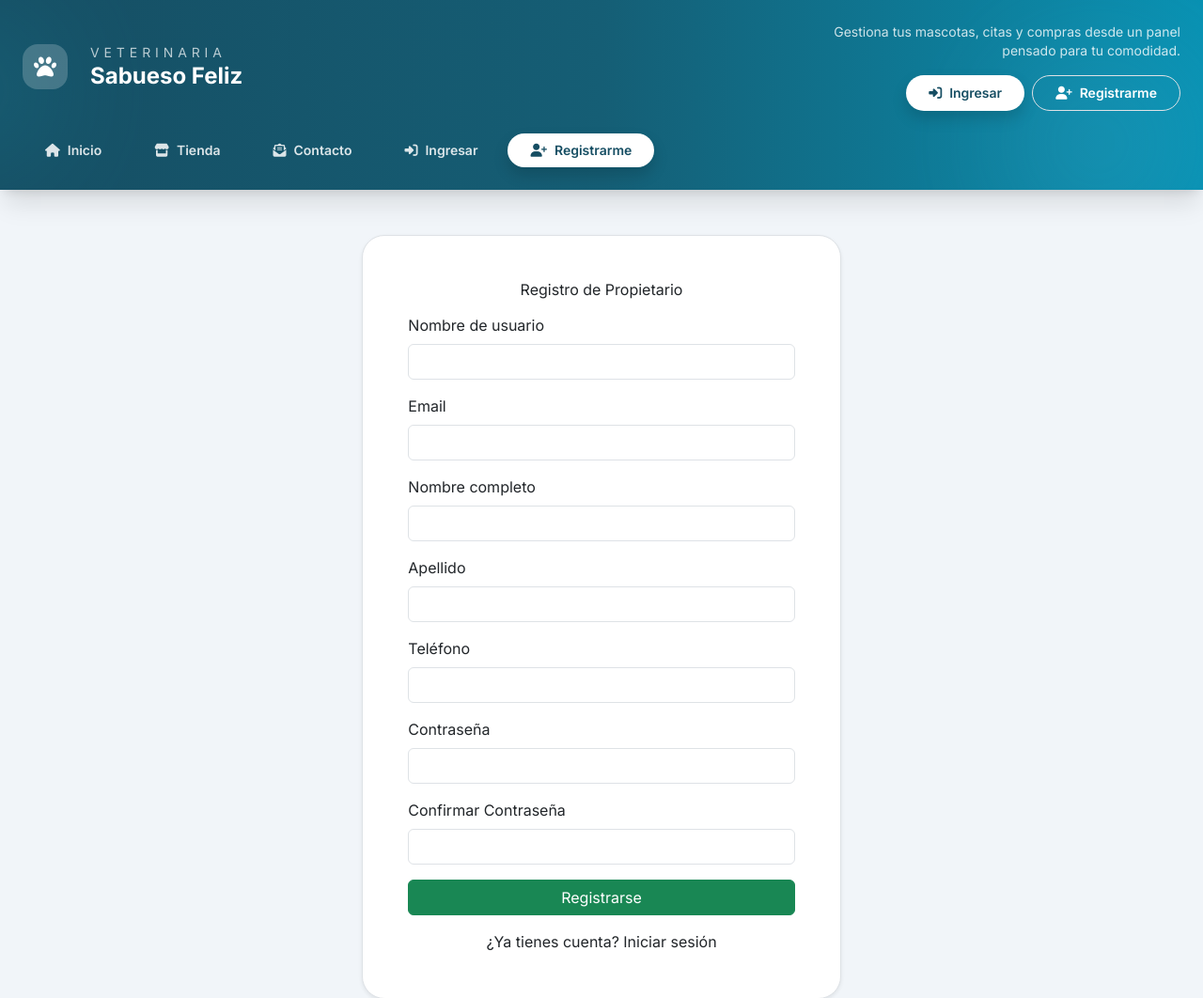
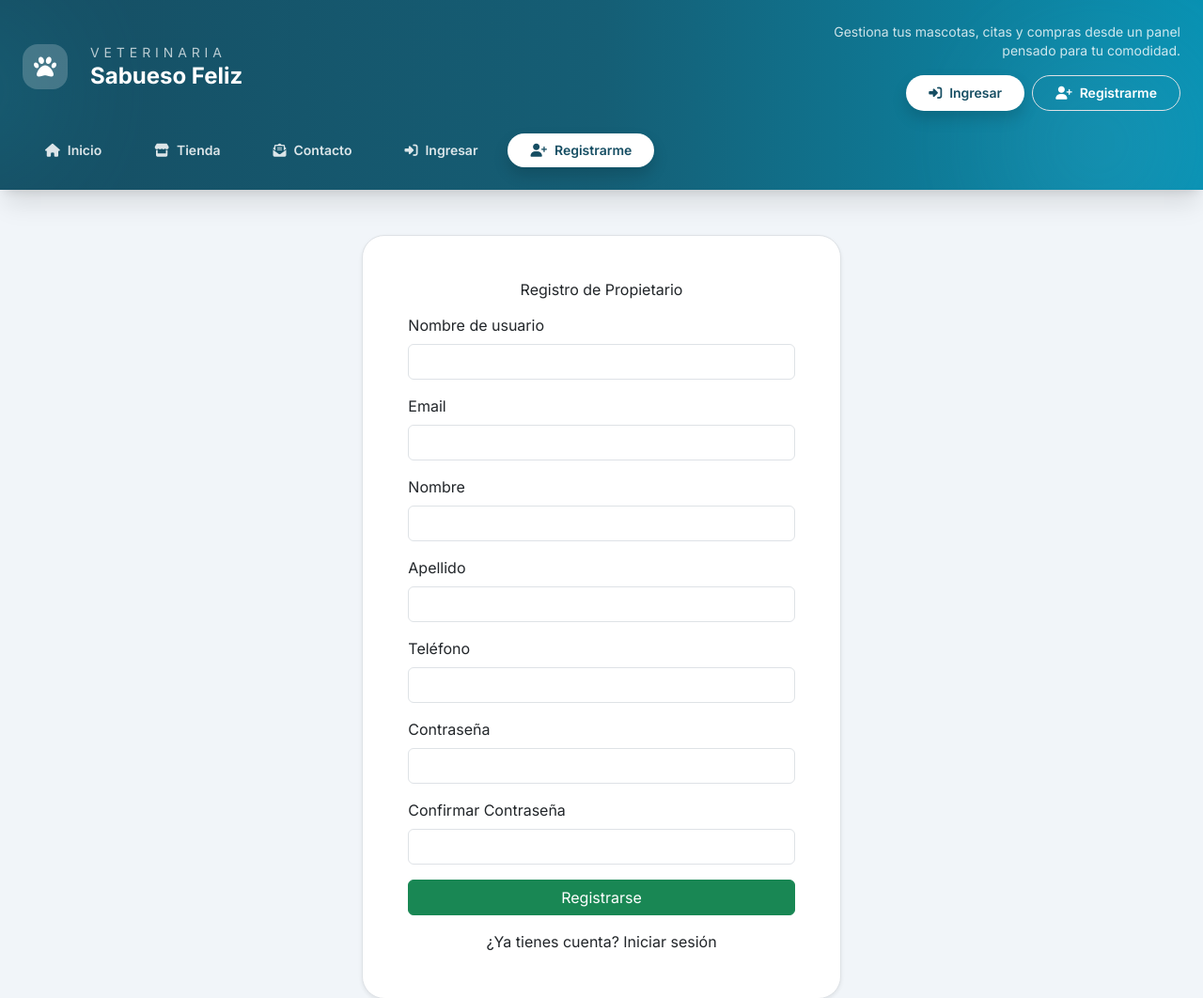
Before and after one commit to Villada-PG3/trabajo-practico-integrador-veterinaria-el-sabueso-feliz, a Django app: page /registro/ in a window 1280 px wide. Shown: the top 1062 px of the page at 94% size. Run offline with Django 5.2, Linux system fonts and the light colour scheme; some libraries are stand-ins or nearby versions.

Commit message:
detalle menor

```diff
--- a/Core/templates/core/registro_propietario.html
+++ b/Core/templates/core/registro_propietario.html
@@ -20,7 +20,7 @@
                     <input type="email" name="email" class="form-control" required>
                 </div>
                 <div class="mb-3">
-                    <label class="form-label">Nombre completo</label>
+                    <label class="form-label">Nombre</label>
                     <input type="text" name="first_name" class="form-control" required>
                 </div>
                 <div class="mb-3">
```
